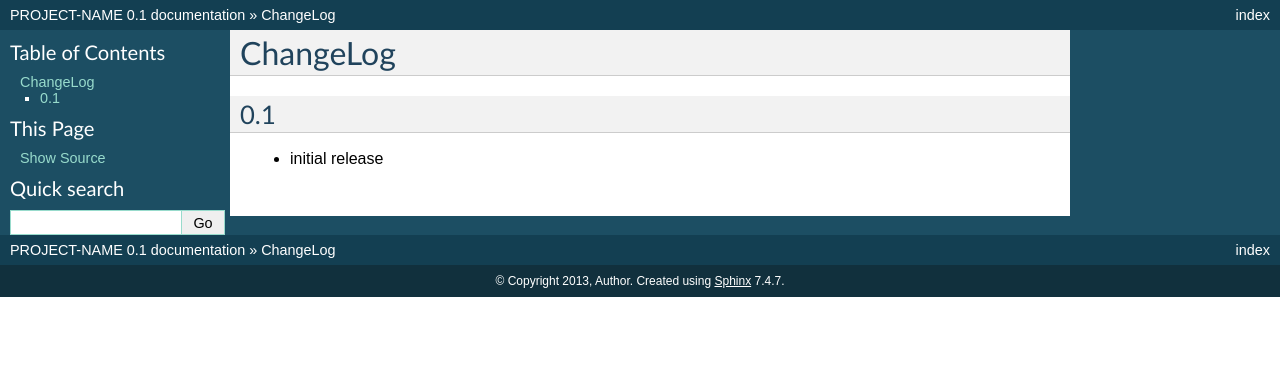
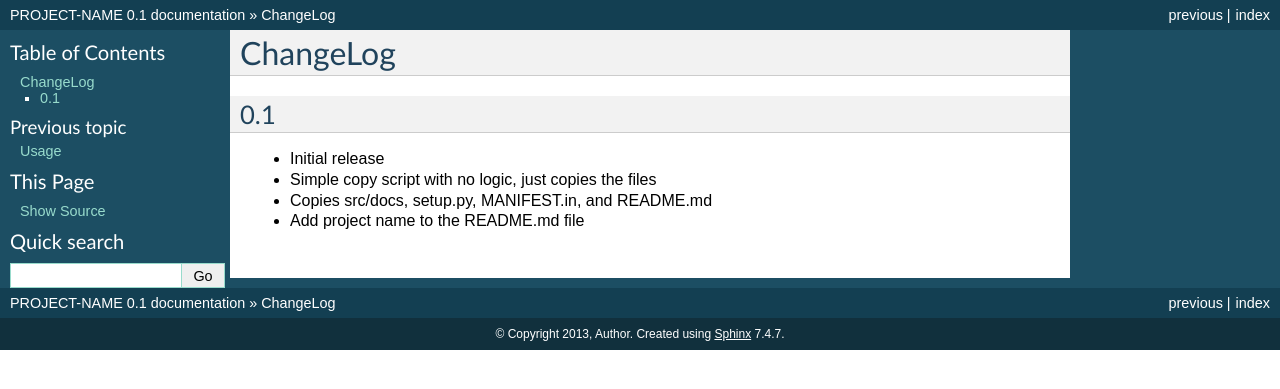
Before and after one commit to mikelopez/py-packaging-setup, a Sphinx documentation site: the page built from docs/changelog.rst, in a window 1280 px wide. Shown: the top 389 px of the page. Built offline with Sphinx 7.4.7, drawn with Linux system fonts in a browser that asks for light colours.

Commit message:
update changelog and add changelog link on doc index

```diff
--- a/docs/changelog.rst
+++ b/docs/changelog.rst
@@ -6,5 +6,7 @@ ChangeLog
 
 0.1
 ---
-
-- initial release
+- Initial release
+- Simple copy script with no logic, just copies the files
+- Copies src/docs, setup.py, MANIFEST.in, and README.md
+- Add project name to the README.md file
--- a/docs/index.rst
+++ b/docs/index.rst
@@ -26,6 +26,7 @@ Contents:
 
    installation
    usage
+   changelog
 
 Indices and tables
 ==================
--- a/src/docs/index.rst
+++ b/src/docs/index.rst
@@ -13,6 +13,7 @@ Contents:
 
    installation
    usage
+   changelog
 
 Indices and tables
 ==================
```
